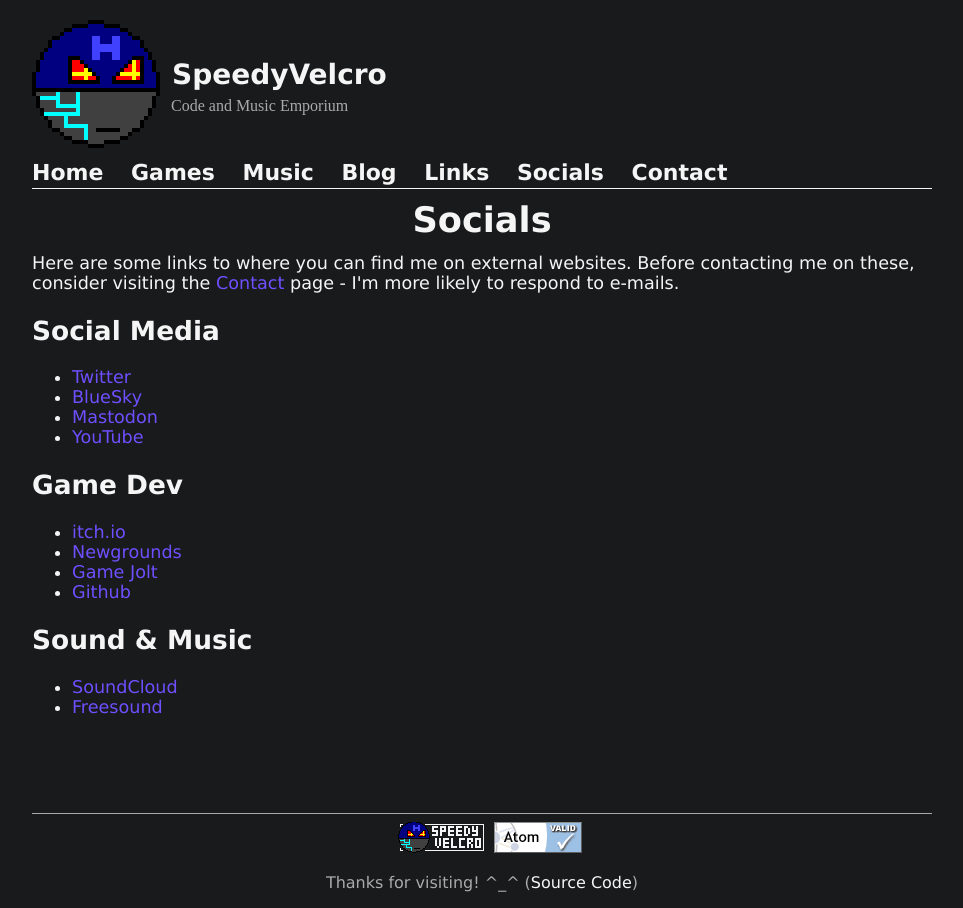
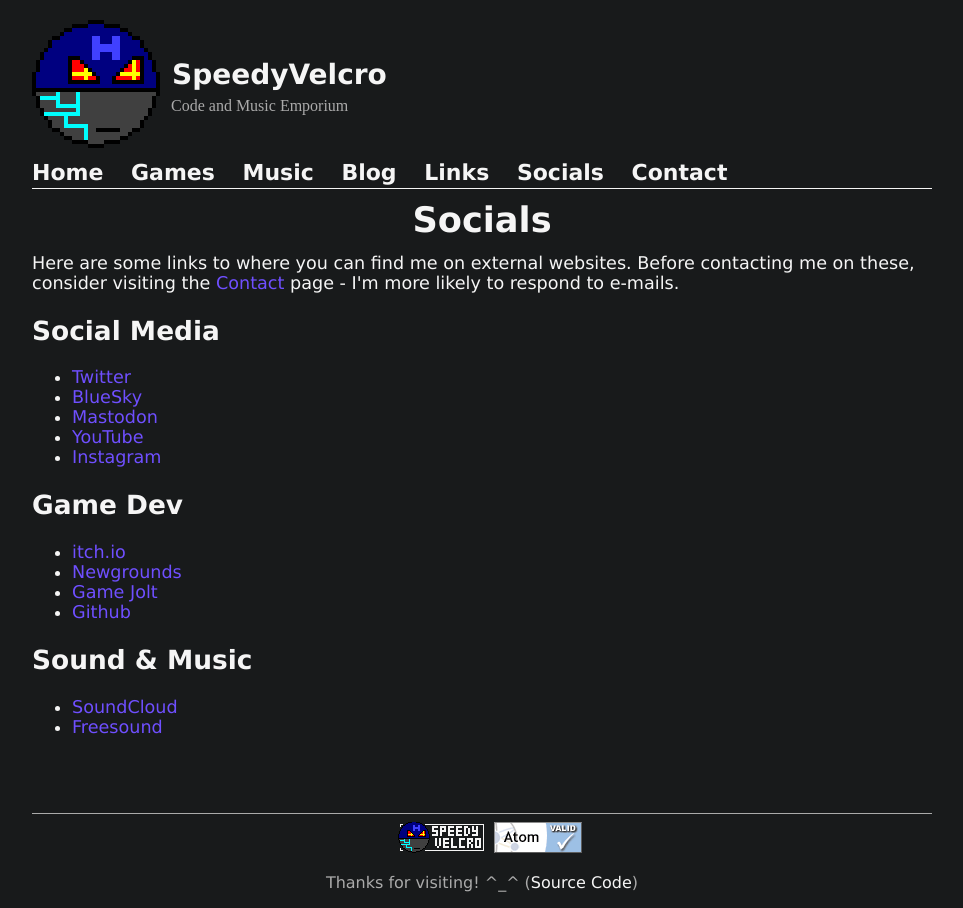
Before and after one commit to SpeedyVelcro/SpeedyVelcro.github.io, a Jekyll site: the page built from social/index.html, in a window 1280 px wide. Shown: the whole page, without its empty margins (158-1121 px from the left). Built offline with Jekyll 4.4.1, drawn with Linux system fonts in a browser that asks for light colours.

Commit message:
Add instagram

```diff
--- a/social/index.html
+++ b/social/index.html
@@ -10,6 +10,7 @@
 	<li><a href="https://bsky.app/profile/speedyvelcro.bsky.social" target="_blank" rel="noopener noreferrer">BlueSky</a></li>
 	<li><a href="https://mastodon.social/@SpeedyVelcro" target="_blank" rel="noopener noreferrer">Mastodon</a></li>
 	<li><a href="https://www.youtube.com/channel/UCYLhMt9H_Y7x1b0BGkkXJiA" target="_blank" rel="noopener noreferrer">YouTube</a></li>
+	<li><a href="https://www.instagram.com/speedyvelcro/" target="_blank" rel="noopener noreferrer">Instagram</a></li>
 </ul>
 
 <h2>Game Dev</h2>
```
